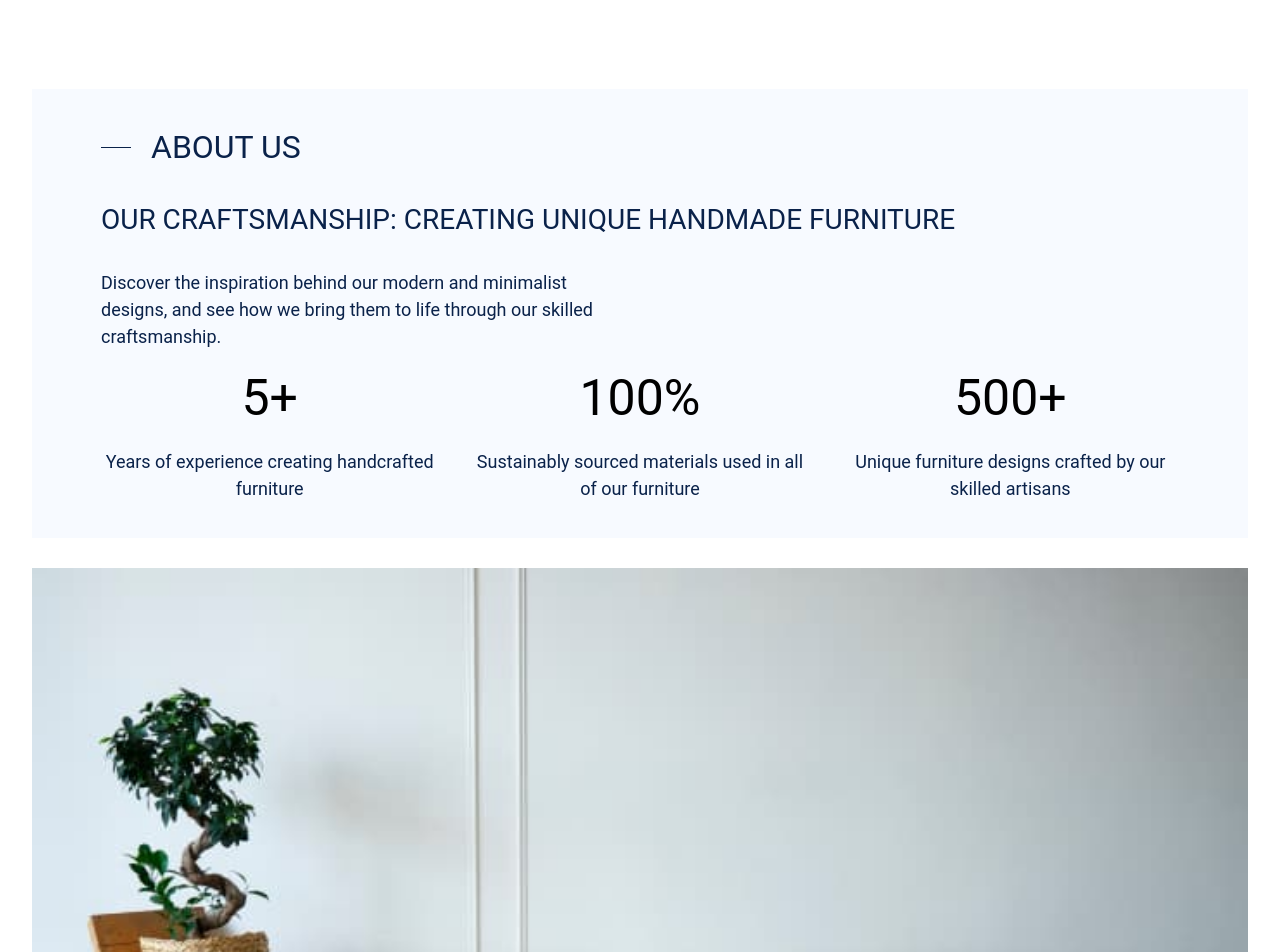
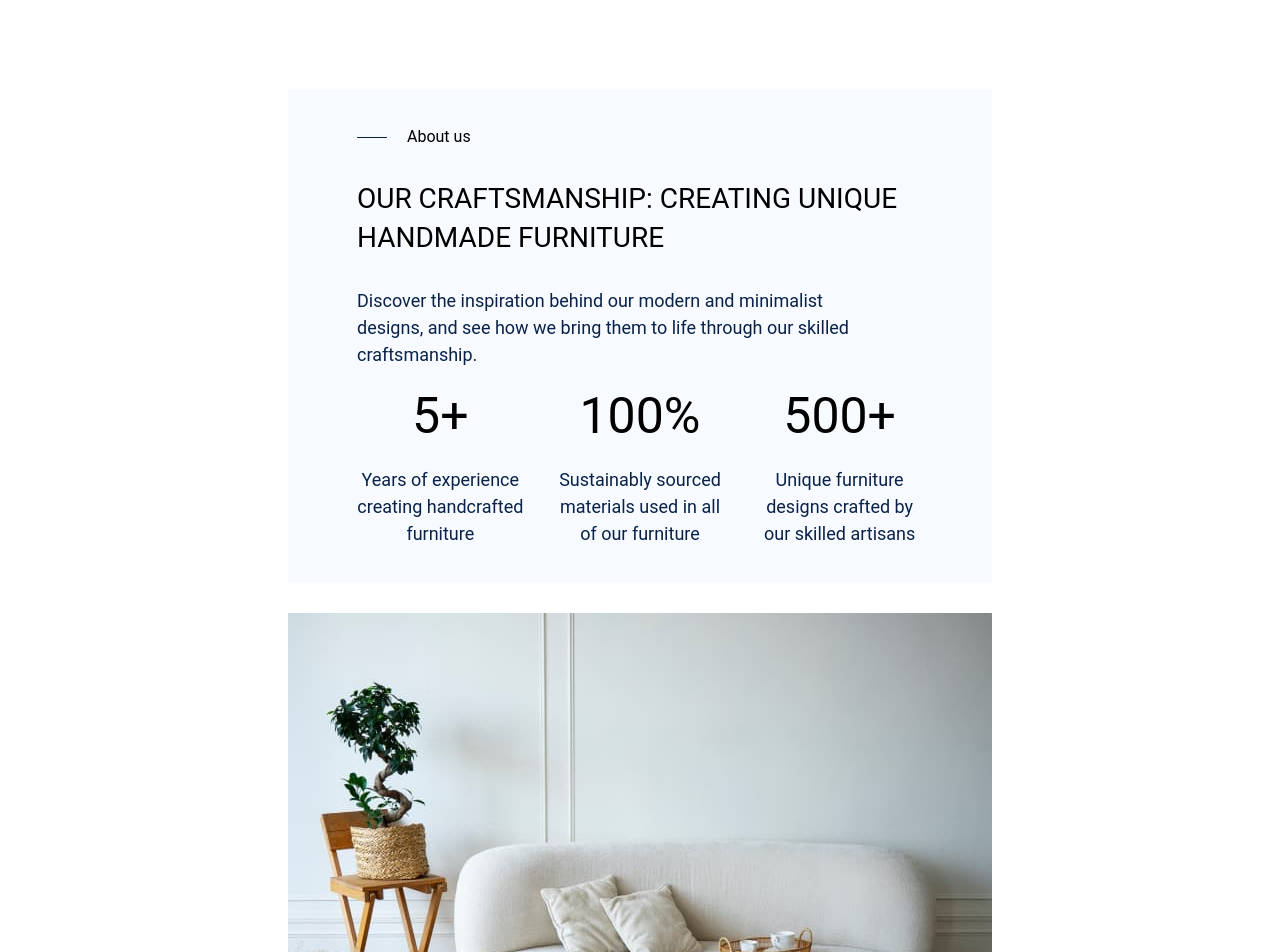
Before and after one commit to VladislavReviakin/BlitzCode, a website built with Vite: page src/index.html in a window 1280 px wide. Shown: the part 980-1932 px from the top of the page. Built offline with nearby package versions, Linux system fonts and the light colour scheme; files whose address does not match are found by name.

Commit message:
about-us-fixes

```diff
--- a/src/css/about-us.css
+++ b/src/css/about-us.css
@@ -1,8 +1,21 @@
 /*------------------- Section About-us--- Inha------------------------------*/
+.about-section {
+    margin-left: auto;
+    margin-right: auto;
+}
+
+@media screen and (min-width: 375px) {
+    .about-section {
+        max-width: 375px;
+
+
+    }
+}
 
 @media screen and (min-width: 768px) {
     .about-section {
         padding-top: 100px;
+        max-width: 768px;
         padding-left: 32px;
         padding-right: 32px;
     }
@@ -10,6 +23,7 @@
 
 @media screen and (min-width: 1440px) {
     .about-section {
+        max-width: 1440px;
         padding-left: 60px;
         padding-right: 60px;
     }
@@ -39,7 +53,7 @@
     }
 }
 
-.about-text-container{
+.about-text-container {
     padding-left: 16px;
     padding-right: 16px;
 }
@@ -174,6 +188,6 @@
 
 .about-img {
     display: block;
-    width: 100%;
+    max-width: 100%;
     object-fit: cover;
 }
--- a/src/partials/about-us.html
+++ b/src/partials/about-us.html
@@ -3,8 +3,8 @@
 <section class="about-section">
   <div class="about-container">
     <div class="about-text-container">
-      <h2 class="about-section-title section-title" id="about_us">About us</h2>
-      <h3 class="about-title title">
+      <h2 class="about-section-title" id="about_us">About us</h2>
+      <h3 class="about-title">
         Our craftsmanship: creating unique handmade furniture
       </h3>
       <p class="section-text">
```
